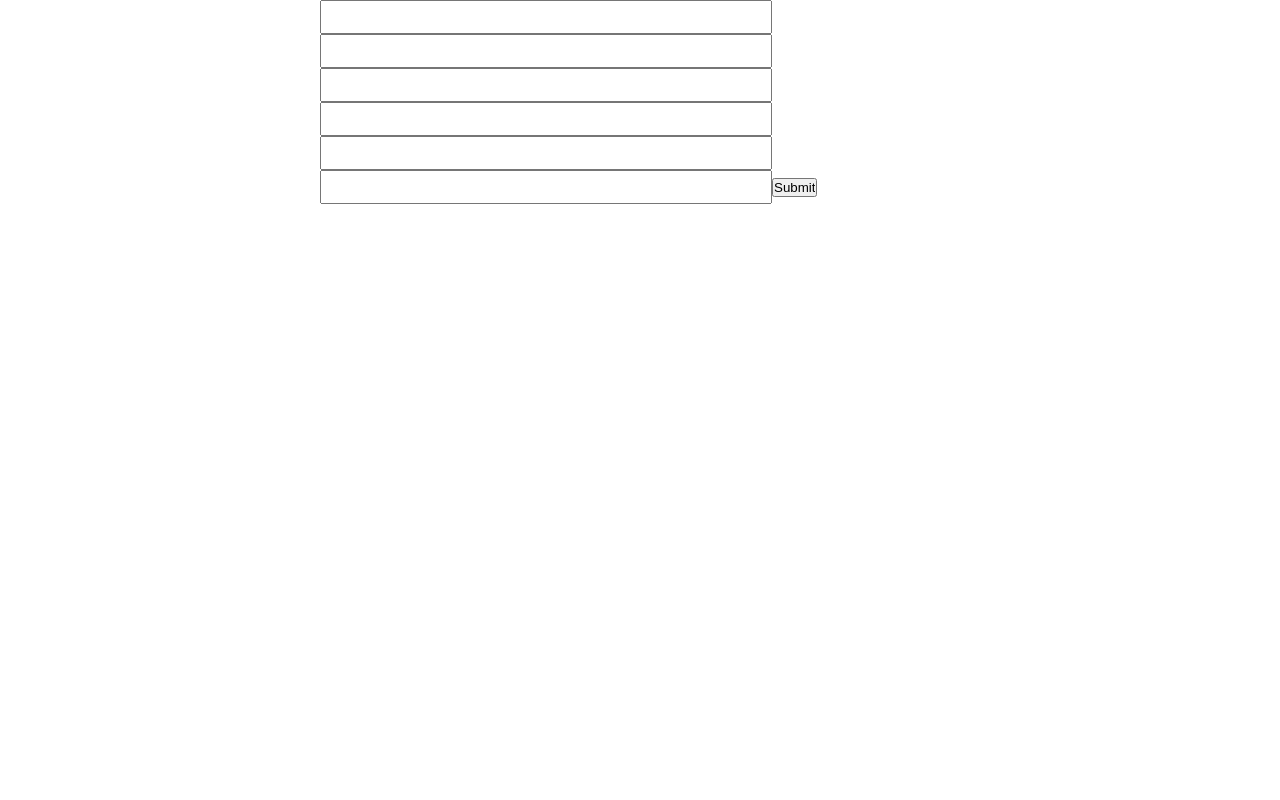
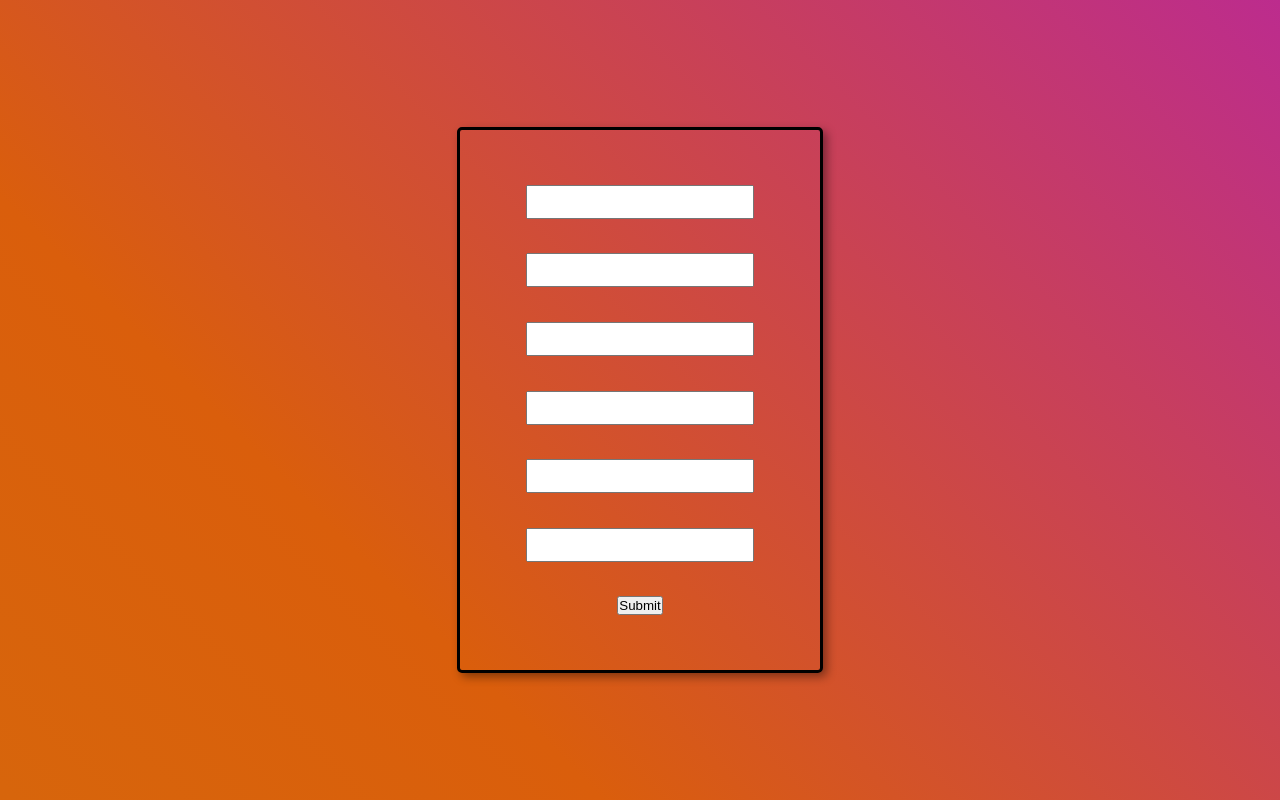
Before and after one commit to Sk1nys/StFrTtPrmst, a React (Vite) app in the folder frontend/: page /auth in a window 1280 px wide. Built offline with nearby package versions, Linux system fonts and the light colour scheme.

Commit message:
Update AuthPage.module.css

```diff
--- a/frontend/src/pages/styles/AuthPage.module.css
+++ b/frontend/src/pages/styles/AuthPage.module.css
@@ -1,7 +1,38 @@
+html{
+    height: 100%;
+}
+body{
+    display: flex;
+    align-items: center;
+    justify-content: center;
+    height: 100%;
+    background: linear-gradient(45deg, #d337e7, #cc7f0c, #da5e0c, #a200ff);
+	background-size: 400% 400%;
+	animation: gradient 20s ease infinite;
+	transform: translate3d(0, 0, 0);
+}
+@keyframes gradient {
+	0% {
+		background-position: 0% 50%;
+	}
+	50% {
+		background-position: 100% 50%;
+	}
+	100% {
+		background-position: 0% 50%;
+	}
+}
+.formAuth{
+    padding: 20px;
+    width: 320px;
+    height: 500px;
+    border: 3px solid black;
+    border-radius: 5px;
+    box-shadow: 4px 4px 10px rgba(0, 0, 0, 0.4);
 
-.formAuth{
-    margin: auto;
-    width: 50%;
-    height: 80%;
+    display: flex;
+    flex-direction: column;
+    align-items: center;
+    justify-content: space-evenly;
 
 }
```
